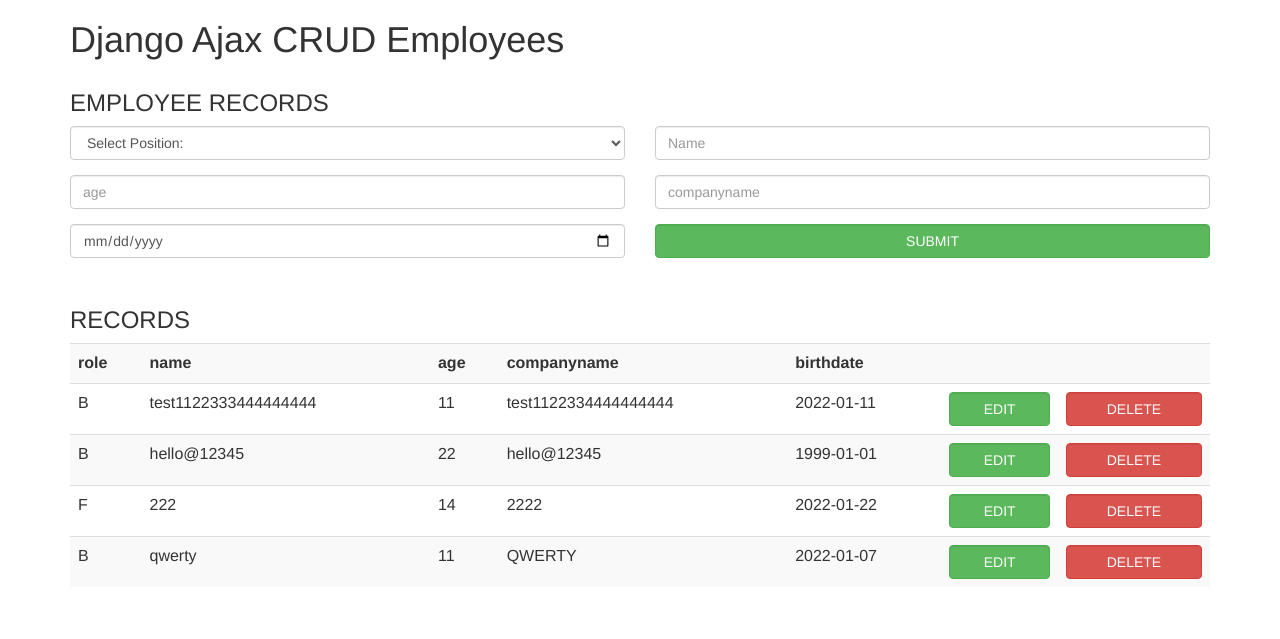
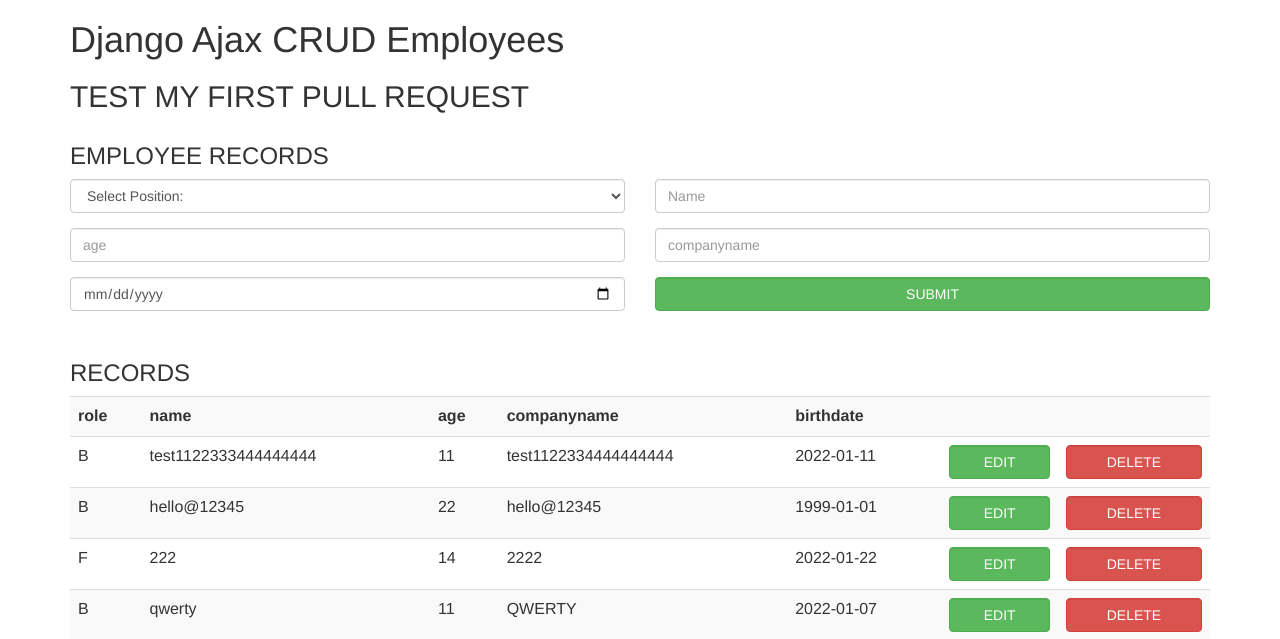
Before and after one commit to AcqDev13/manage-employees-project, a Django app: page /crud/ in a window 1280 px wide. Shown: the top 639 px of the page. Run offline with Django 3.2, Linux system fonts and the light colour scheme; data comes from the database, SQL or seed files in the repository; some libraries are stand-ins or nearby versions.

Commit message:
TEST MY FIRST PULL REQUEST

```diff
--- a/templates/crud_ajax/crud.html
+++ b/templates/crud_ajax/crud.html
@@ -6,6 +6,7 @@
 {% block content %}
 <div class="container">
     <h1>Django Ajax CRUD Employees</h1>
+    <h2>TEST MY FIRST PULL REQUEST </h2>
     <div class="row">
       <div class="col-md-12 ">
             {% include 'includes/employee_data_form.html' %}
```
